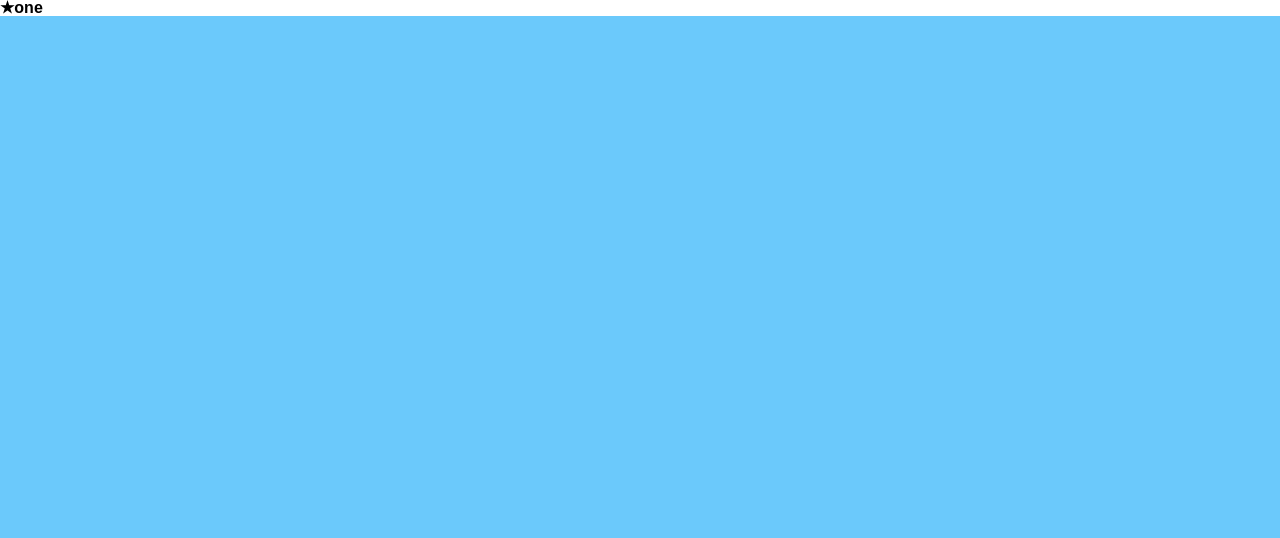
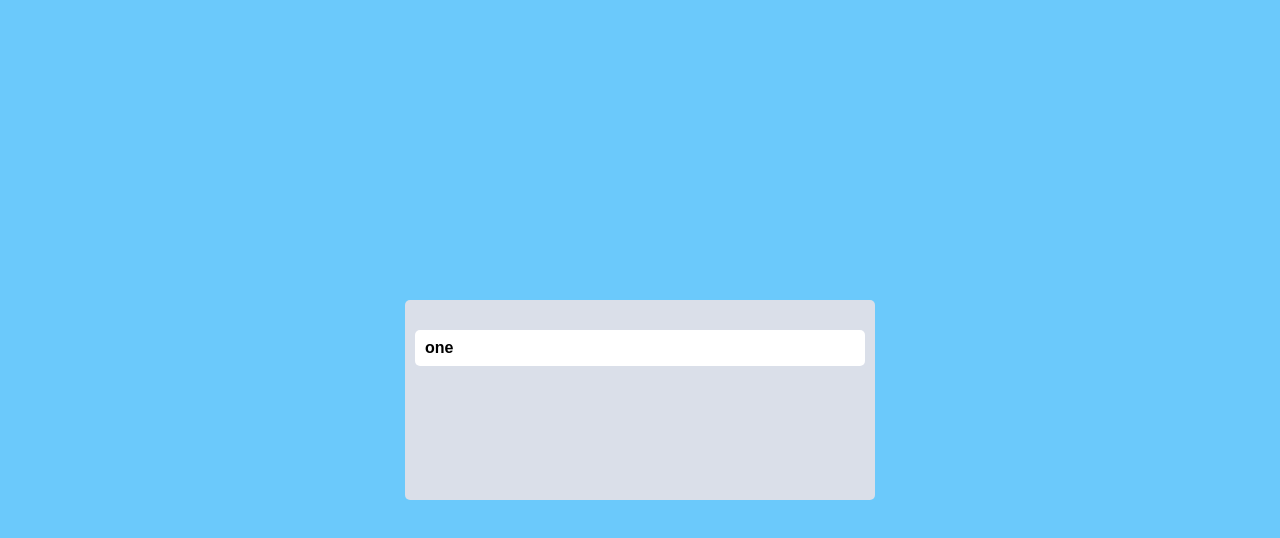
Before and after one commit to xowoony/trello, a React (Create React App) app: page / in a window 1280 px wide. Shown: the top 538 px of the page. Built offline with nearby package versions, Linux system fonts and the light colour scheme.

Commit message:
css 수정

```diff
--- a/src/App.tsx
+++ b/src/App.tsx
@@ -1,26 +1,52 @@
 import { DragDropContext, Draggable, Droppable } from "react-beautiful-dnd";
 import styled from "styled-components";
 
+const Wrapper = styled.div`
+  align-items: center;
+  display: flex;
+  justify-content: center;
+  height: 100vh;
+  margin: 0 auto;
+  max-width: 470px;
+  width: 100%;
+`;
+
+const Boards = styled.div`
+  display: grid;
+  grid-template-columns: repeat(1, 1fr);
+  width: 100%;
+`;
+
 const Board = styled.div`
+  border-radius: 5px;
   background-color: ${(props) => props.theme.boardColor};
+  padding: 20px 10px;
+  padding-top: 30px;
+  min-height: 200px;
 `;
 
 const Card = styled.div`
+  border-radius: 5px;
   background-color: ${(props) => props.theme.cardColor};
+  padding: 10px 10px;
 `;
 
 function App() {
   const onDragEnd = () => {};
   return (
     <DragDropContext onDragEnd={onDragEnd}>
-      <div>
+      <Wrapper>
+        <Boards>
           <Droppable droppableId="one">
             {(magic) => (
               <Board ref={magic.innerRef} {...magic.droppableProps}>
                 <Draggable draggableId="first" index={0}>
                   {(magic) => (
-                  <Card ref={magic.innerRef} {...magic.draggableProps}>
-                    <span {...magic.dragHandleProps}>★</span>
+                    <Card
+                      ref={magic.innerRef}
+                      {...magic.draggableProps}
+                      {...magic.dragHandleProps}
+                    >
                       one
                     </Card>
                   )}
@@ -28,7 +54,8 @@ function App() {
               </Board>
             )}
           </Droppable>
-      </div>
+        </Boards>
+      </Wrapper>
     </DragDropContext>
   );
 }
```
Lines whose indentation alone changed are shown as unchanged.
